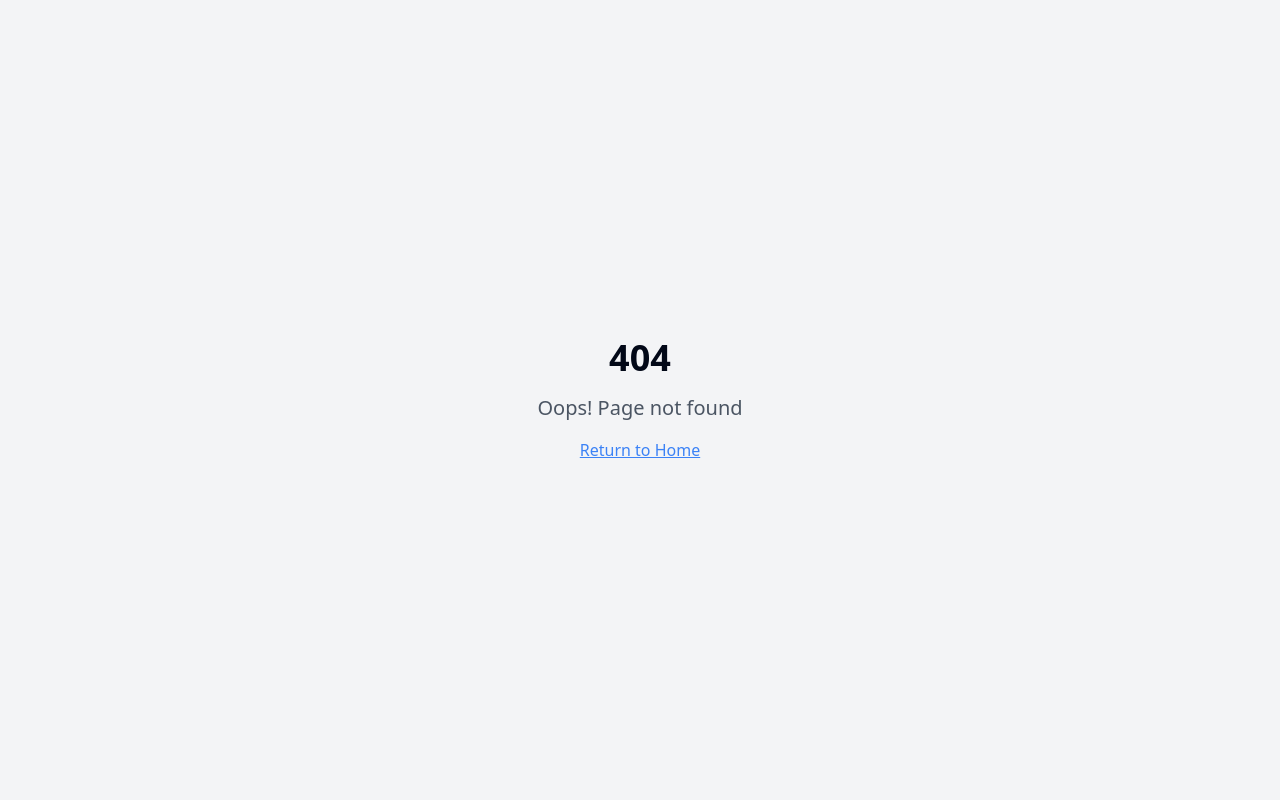
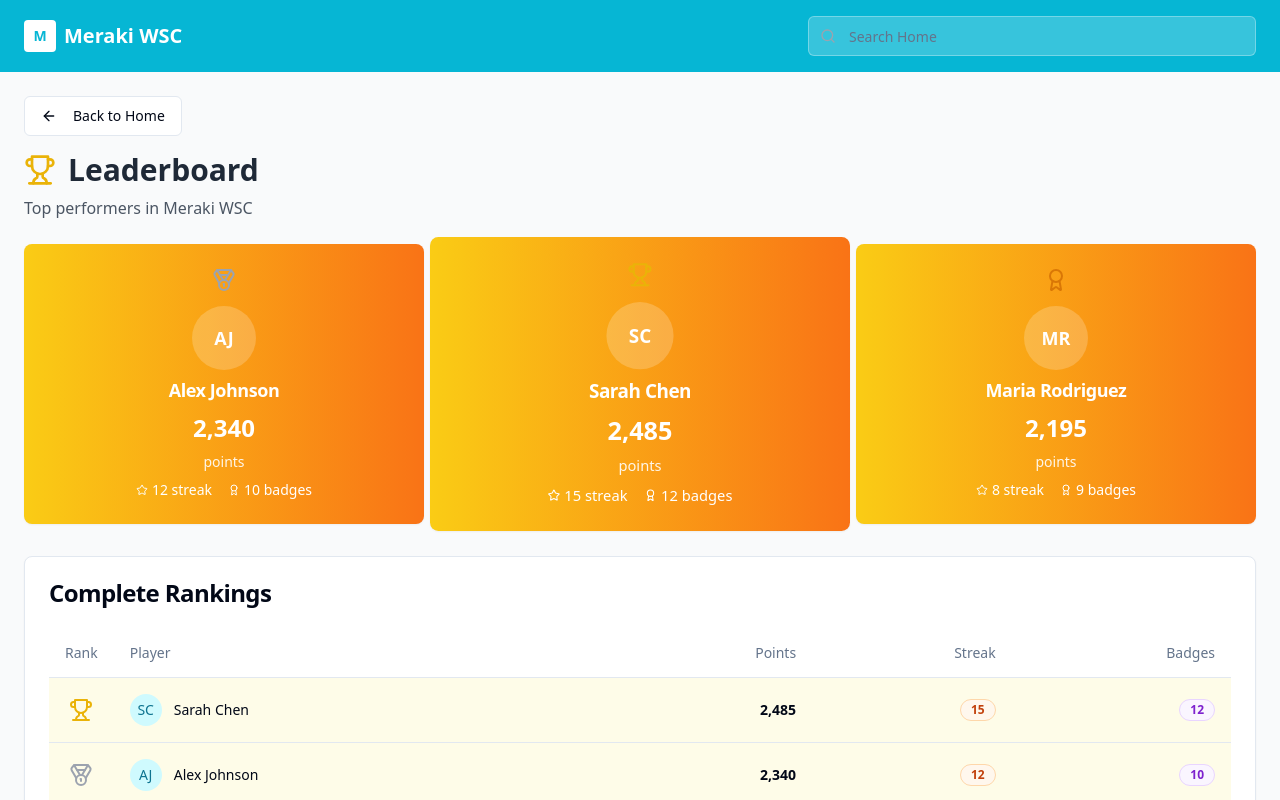
Before and after one commit to thanghp94/diverse-quiz-hub, a React (Vite) app: page /leaderboard in a window 1280 px wide. Before the commit this address had no page. Shown: the top 800 px of the page. Built offline with nearby package versions, Linux system fonts and the light colour scheme.

Commit message:
Add leaderboard page
Create a leaderboard page and remove the "class" and "topic" elements from the top of the home page.

```diff
--- a/src/App.tsx
+++ b/src/App.tsx
@@ -7,6 +7,7 @@ import { BrowserRouter, Routes, Route } from "react-router-dom";
 import Index from "./pages/Index";
 import Topics from "./pages/Topics";
 import Content from "./pages/Content";
+import Leaderboard from "./pages/Leaderboard";
 import NotFound from "./pages/NotFound";
 
 const queryClient = new QueryClient();
@@ -21,6 +22,7 @@ const App = () => (
           <Route path="/" element={<Index />} />
           <Route path="/topics" element={<Topics />} />
           <Route path="/content/:id" element={<Content />} />
+          <Route path="/leaderboard" element={<Leaderboard />} />
           {/* ADD ALL CUSTOM ROUTES ABOVE THE CATCH-ALL "*" ROUTE */}
           <Route path="*" element={<NotFound />} />
         </Routes>
--- a/src/components/HomePage.tsx
+++ b/src/components/HomePage.tsx
@@ -2,6 +2,7 @@
 import Header from "./Header";
 import ContentSection from "./ContentSection";
 import { Card } from "@/components/ui/card";
+import { Link } from "react-router-dom";
 import {
   Book,
   Trophy,
@@ -18,21 +19,6 @@ import {
 } from "lucide-react";
 
 const HomePage = () => {
-  const blankItems = [
-    {
-      id: "class",
-      title: "Class",
-      icon: <Users className="h-4 w-4 text-gray-600" />,
-      color: "bg-gray-100"
-    },
-    {
-      id: "topic",
-      title: "Topic",
-      icon: <BookOpen className="h-4 w-4 text-gray-600" />,
-      color: "bg-gray-100"
-    }
-  ];
-
   const advanceItems = [
     {
       id: "subject",
@@ -140,7 +126,8 @@ const HomePage = () => {
       id: "leaderboard",
       title: "Leaderboard",
       icon: <Award className="h-4 w-4 text-pink-600" />,
-      color: "bg-pink-100"
+      color: "bg-pink-100",
+      link: "/leaderboard"
     },
     {
       id: "personal",
@@ -150,6 +137,33 @@ const HomePage = () => {
     }
   ];
 
+  const renderDashboardItems = (items: any[]) => (
+    <div className="grid grid-cols-1 md:grid-cols-2 lg:grid-cols-4 gap-4">
+      {items.map((item) => {
+        const CardWrapper = item.link ? Link : 'div';
+        const cardProps = item.link ? { to: item.link } : {};
+
+        return (
+          <CardWrapper key={item.id} {...cardProps}>
+            <Card className="p-4 hover:shadow-md transition-shadow cursor-pointer">
+              <div className="flex items-start justify-between mb-2">
+                <div className="flex items-center gap-2">
+                  {item.starred && (
+                    <Star className="h-4 w-4 fill-yellow-400 text-yellow-400" />
+                  )}
+                  <div className={`p-1 rounded ${item.color}`}>
+                    {item.icon}
+                  </div>
+                </div>
+              </div>
+              <h3 className="font-medium text-gray-800 text-sm">{item.title}</h3>
+            </Card>
+          </CardWrapper>
+        );
+      })}
+    </div>
+  );
+
   return (
     <div className="min-h-screen bg-gray-50">
       <Header />
@@ -158,22 +172,6 @@ const HomePage = () => {
         <nav className="mb-6">
           <span className="text-sm text-gray-600">Home</span>
         </nav>
-
-        <div className="mb-6">
-          <p className="text-gray-500 italic">blank</p>
-          <div className="grid grid-cols-1 md:grid-cols-2 lg:grid-cols-4 gap-4 mt-4">
-            {blankItems.map((item) => (
-              <Card key={item.id} className="p-4 hover:shadow-md transition-shadow cursor-pointer">
-                <div className="flex items-center gap-2">
-                  <div className={`p-1 rounded ${item.color}`}>
-                    {item.icon}
-                  </div>
-                  <h3 className="font-medium text-gray-800 text-sm">{item.title}</h3>
-                </div>
-              </Card>
-            ))}
-          </div>
-        </div>
 
         <ContentSection
           title="Advance"
@@ -203,12 +201,15 @@ const HomePage = () => {
           color="bg-green-100"
         />
 
-        <ContentSection
-          title="Your dashboard"
-          icon={<BarChart3 className="h-4 w-4 text-pink-600" />}
-          items={dashboardItems}
-          color="bg-pink-100"
-        />
+        <div className="mb-8">
+          <div className="flex items-center gap-2 mb-4">
+            <div className="p-1 rounded bg-pink-100">
+              <BarChart3 className="h-4 w-4 text-pink-600" />
+            </div>
+            <h2 className="text-lg font-semibold text-gray-800">Your dashboard</h2>
+          </div>
+          {renderDashboardItems(dashboardItems)}
+        </div>
       </div>
     </div>
   );
--- /dev/null
+++ b/src/pages/Leaderboard.tsx
@@ -0,0 +1,151 @@
+
+import { Card, CardContent, CardHeader, CardTitle } from "@/components/ui/card";
+import { Badge } from "@/components/ui/badge";
+import { Button } from "@/components/ui/button";
+import { Table, TableBody, TableCell, TableHead, TableHeader, TableRow } from "@/components/ui/table";
+import { Trophy, Medal, Award, Star, ArrowLeft } from "lucide-react";
+import { Link } from "react-router-dom";
+import Header from "@/components/Header";
+
+const Leaderboard = () => {
+  const leaderboardData = [
+    { rank: 1, name: "Sarah Chen", points: 2485, streak: 15, badges: 12, avatar: "SC" },
+    { rank: 2, name: "Alex Johnson", points: 2340, streak: 12, badges: 10, avatar: "AJ" },
+    { rank: 3, name: "Maria Rodriguez", points: 2195, streak: 8, badges: 9, avatar: "MR" },
+    { rank: 4, name: "David Kim", points: 2050, streak: 6, badges: 8, avatar: "DK" },
+    { rank: 5, name: "Emma Wilson", points: 1920, streak: 10, badges: 7, avatar: "EW" },
+    { rank: 6, name: "James Brown", points: 1875, streak: 5, badges: 6, avatar: "JB" },
+    { rank: 7, name: "Lisa Garcia", points: 1780, streak: 7, badges: 5, avatar: "LG" },
+    { rank: 8, name: "Michael Davis", points: 1650, streak: 4, badges: 4, avatar: "MD" },
+    { rank: 9, name: "Anna Taylor", points: 1520, streak: 3, badges: 3, avatar: "AT" },
+    { rank: 10, name: "Ryan Martinez", points: 1400, streak: 2, badges: 2, avatar: "RM" }
+  ];
+
+  const getRankIcon = (rank: number) => {
+    switch (rank) {
+      case 1:
+        return <Trophy className="h-6 w-6 text-yellow-500" />;
+      case 2:
+        return <Medal className="h-6 w-6 text-gray-400" />;
+      case 3:
+        return <Award className="h-6 w-6 text-amber-600" />;
+      default:
+        return <span className="text-lg font-bold text-gray-600">#{rank}</span>;
+    }
+  };
+
+  const getRankBadgeColor = (rank: number) => {
+    if (rank <= 3) return "bg-gradient-to-r from-yellow-400 to-orange-500 text-white";
+    if (rank <= 5) return "bg-gradient-to-r from-blue-400 to-blue-600 text-white";
+    return "bg-gray-100 text-gray-700";
+  };
+
+  return (
+    <div className="min-h-screen bg-gray-50">
+      <Header />
+
+      <div className="p-6">
+        <div className="mb-6">
+          <Link to="/">
+            <Button variant="outline" className="mb-4">
+              <ArrowLeft className="mr-2 h-4 w-4" />
+              Back to Home
+            </Button>
+          </Link>
+          <div className="flex items-center gap-3 mb-2">
+            <Trophy className="h-8 w-8 text-yellow-500" />
+            <h1 className="text-3xl font-bold text-gray-800">Leaderboard</h1>
+          </div>
+          <p className="text-gray-600">Top performers in Meraki WSC</p>
+        </div>
+
+        {/* Top 3 Podium */}
+        <div className="grid grid-cols-1 md:grid-cols-3 gap-4 mb-8">
+          {leaderboardData.slice(0, 3).map((user, index) => (
+            <Card key={user.rank} className={`${index === 0 ? 'md:order-2 transform md:scale-105' : index === 1 ? 'md:order-1' : 'md:order-3'} ${getRankBadgeColor(user.rank)} border-0 text-center`}>
+              <CardHeader className="pb-2">
+                <div className="flex justify-center mb-2">
+                  {getRankIcon(user.rank)}
+                </div>
+                <div className="w-16 h-16 bg-white/20 rounded-full flex items-center justify-center mx-auto mb-2">
+                  <span className="text-lg font-bold">{user.avatar}</span>
+                </div>
+                <CardTitle className="text-lg">{user.name}</CardTitle>
+              </CardHeader>
+              <CardContent>
+                <div className="space-y-2">
+                  <div className="text-2xl font-bold">{user.points.toLocaleString()}</div>
+                  <div className="text-sm opacity-90">points</div>
+                  <div className="flex justify-center gap-4 text-sm">
+                    <div className="flex items-center gap-1">
+                      <Star className="h-3 w-3" />
+                      {user.streak} streak
+                    </div>
+                    <div className="flex items-center gap-1">
+                      <Award className="h-3 w-3" />
+                      {user.badges} badges
+                    </div>
+                  </div>
+                </div>
+              </CardContent>
+            </Card>
+          ))}
+        </div>
+
+        {/* Full Leaderboard Table */}
+        <Card>
+          <CardHeader>
+            <CardTitle>Complete Rankings</CardTitle>
+          </CardHeader>
+          <CardContent>
+            <Table>
+              <TableHeader>
+                <TableRow>
+                  <TableHead className="w-16">Rank</TableHead>
+                  <TableHead>Player</TableHead>
+                  <TableHead className="text-right">Points</TableHead>
+                  <TableHead className="text-right">Streak</TableHead>
+                  <TableHead className="text-right">Badges</TableHead>
+                </TableRow>
+              </TableHeader>
+              <TableBody>
+                {leaderboardData.map((user) => (
+                  <TableRow key={user.rank} className={user.rank <= 3 ? 'bg-yellow-50' : ''}>
+                    <TableCell className="font-medium">
+                      <div className="flex items-center justify-center">
+                        {getRankIcon(user.rank)}
+                      </div>
+                    </TableCell>
+                    <TableCell>
+                      <div className="flex items-center gap-3">
+                        <div className="w-8 h-8 bg-cyan-100 rounded-full flex items-center justify-center">
+                          <span className="text-sm font-medium text-cyan-700">{user.avatar}</span>
+                        </div>
+                        <span className="font-medium">{user.name}</span>
+                      </div>
+                    </TableCell>
+                    <TableCell className="text-right font-semibold">
+                      {user.points.toLocaleString()}
+                    </TableCell>
+                    <TableCell className="text-right">
+                      <Badge variant="outline" className="bg-orange-50 text-orange-700 border-orange-200">
+                        {user.streak}
+                      </Badge>
+                    </TableCell>
+                    <TableCell className="text-right">
+                      <Badge variant="outline" className="bg-purple-50 text-purple-700 border-purple-200">
+                        {user.badges}
+                      </Badge>
+                    </TableCell>
+                  </TableRow>
+                ))}
+              </TableBody>
+            </Table>
+          </CardContent>
+        </Card>
+      </div>
+    </div>
+  );
+};
+
+export default Leaderboard;
```
